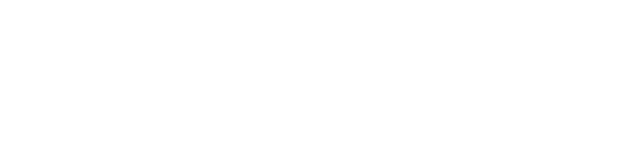
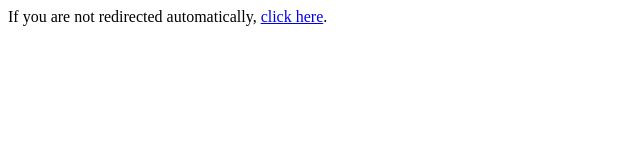
Before and after one commit to ChrisWhisker/road-toad, a plain HTML site: page index.html in a window 1280 px wide. Shown: the whole page, without its empty margins (0-640 px from the left). Drawn offline with Linux system fonts and the light colour scheme.

Commit message:
Add redirect message

```diff
--- a/index.html
+++ b/index.html
@@ -4,4 +4,7 @@
         <meta charset="UTF-8">
         <meta http-equiv=""refresh" content="l;url=Build/HTML5/Frogger.html">
     </head>
+    <body>
+        If you are not redirected automatically, <a href="Build/HTML5/Frogger.html">click here</a>.
+    </body>
 </html>
```
